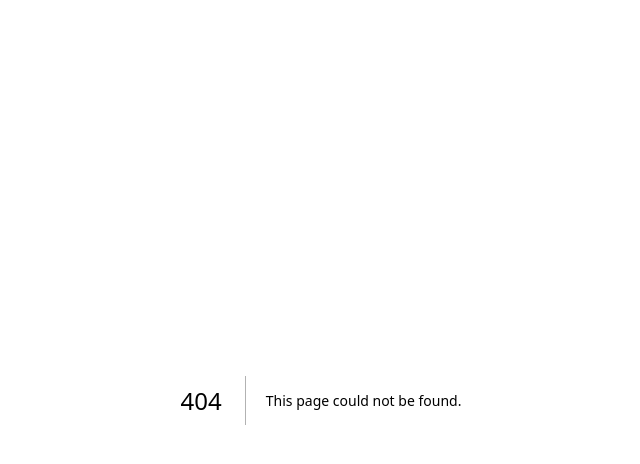
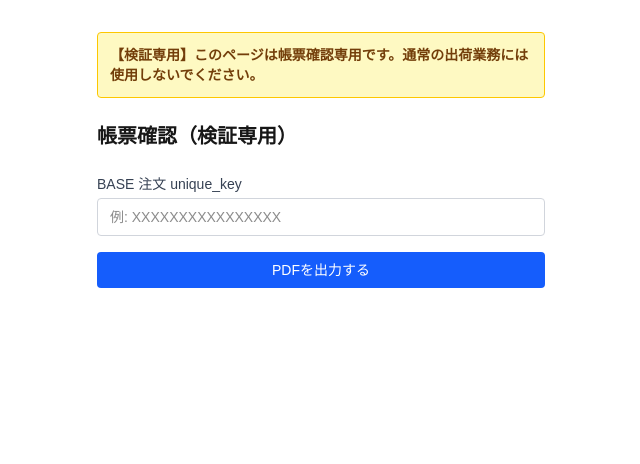
Before and after one commit to whatnot-okamoto/whatnot-shipping-app, a Next.js app: page /debug/pdf-test in a window 1280 px wide. Before the commit this address had no page. Shown: the top 464 px of the page, without its empty margins (319-959 px from the left). Built offline with nearby package versions, Linux system fonts and the light colour scheme; no server answers.

Commit message:
feat: add debug PDF preview route for order verification (TEST-PDF-ORDER-01)

```diff
--- /dev/null
+++ b/app/api/debug/pdf-preview/route.ts
@@ -0,0 +1,114 @@
+// POST /api/debug/pdf-preview
+// 検証専用: 任意の BASE 注文 unique_key を受け取り、納品書 PDF を生成して返す。
+// Upstash 書き込み・フラグ更新・BASE 書き戻しは一切行わない。
+// エラーレスポンスにスタックトレース・内部構造・個人情報を含めない（詳細はサーバーログのみ）。
+
+import { NextResponse } from "next/server";
+import { requireAuth } from "@/lib/auth";
+import { fetchOrderDetail } from "@/lib/base-api";
+import { checkTaxRates, generateShippingDocumentsPdf } from "@/lib/pdf-generator";
+import type { U1Data } from "@/lib/order-store";
+
+const ERROR_GENERIC = "PDF生成に失敗しました。";
+const ERROR_TAX_8PERCENT =
+  "8%対象商品が含まれているため、PDF出力を停止しました。税率別集計の確認が必要です。担当者に連絡してください。";
+const ERROR_TAX_UNKNOWN =
+  "税率情報が取得できない商品が含まれているため、PDF出力を停止しました。商品データの確認が必要です。担当者に連絡してください。";
+
+function getJstTimestamp(): string {
+  const now = new Date();
+  const parts = new Intl.DateTimeFormat("ja-JP", {
+    timeZone: "Asia/Tokyo",
+    year: "numeric",
+    month: "2-digit",
+    day: "2-digit",
+    hour: "2-digit",
+    minute: "2-digit",
+    second: "2-digit",
+    hourCycle: "h23",
+  }).formatToParts(now);
+
+  const get = (type: string) =>
+    parts.find((p) => p.type === type)?.value ?? "00";
+
+  return `${get("year")}${get("month")}${get("day")}-${get("hour")}${get("minute")}${get("second")}`;
+}
+
+export async function POST(req: Request) {
+  // (1) 認証チェック（必須・最優先）
+  const authError = await requireAuth(req);
+  if (authError) return authError;
+
+  // (2) リクエストボディから unique_key を取得
+  let uniqueKey: string;
+  try {
+    const body = (await req.json()) as { unique_key?: string };
+    uniqueKey = (body.unique_key ?? "").trim();
+  } catch {
+    return NextResponse.json(
+      { error: "リクエストの解析に失敗しました。" },
+      { status: 400 }
+    );
+  }
+
+  if (!uniqueKey) {
+    return NextResponse.json(
+      { error: "unique_key を指定してください。" },
+      { status: 400 }
+    );
+  }
+
+  try {
+    // (3) BASE API から注文詳細を取得（読み取りのみ）
+    const order = await fetchOrderDetail(uniqueKey);
+
+    // (4) PDF-AMOUNT-01 税率チェック（通常 PDF 生成 API と同仕様）
+    const taxCheck = checkTaxRates([order]);
+    if (!taxCheck.ok) {
+      const errorMessage =
+        taxCheck.reason === "has8percent"
+          ? ERROR_TAX_8PERCENT
+          : ERROR_TAX_UNKNOWN;
+      return NextResponse.json({ error: errorMessage }, { status: 422 });
+    }
+
+    // (5) 検証用デフォルト U1Data（Upstash 不使用・フラグ更新なし）
+    const orderState: U1Data = {
+      unique_key: order.unique_key,
+      hold_flag: false,
+      hold_reason: "",
+      carrier: "",
+      receipt_required: false,
+      receipt_name: "",
+      receipt_note: "",
+      app_memo: "",
+      cancelled_flag: false,
+    };
+
+    // (6) PDF 生成（lib/pdf-generator.ts の既存ロジックをそのまま使用）
+    const pdfBytes = await generateShippingDocumentsPdf([{ order, orderState }]);
+
+    // (7) PDF バイナリをレスポンスとして返す
+    const timestamp = getJstTimestamp();
+    const uniqueKeySuffix = uniqueKey.slice(-8);
+    const filenameJa = `TEST_BASE納品書_${uniqueKeySuffix}_${timestamp}.pdf`;
+    const filenameAscii = `TEST_BASE_delivery_${uniqueKeySuffix}_${timestamp}.pdf`;
+    const filenameEncoded = encodeURIComponent(filenameJa);
+    const contentDisposition =
+      `attachment; filename="${filenameAscii}"; filename*=UTF-8''${filenameEncoded}`;
+
+    return new Response(Buffer.from(pdfBytes), {
+      status: 200,
+      headers: {
+        "Content-Type": "application/pdf",
+        "Content-Disposition": contentDisposition,
+      },
+    });
+  } catch (error) {
+    console.error(
+      "[debug/pdf-preview] error:",
+      error instanceof Error ? error.message : String(error)
+    );
+    return NextResponse.json({ error: ERROR_GENERIC }, { status: 500 });
+  }
+}
--- /dev/null
+++ b/app/debug/pdf-test/page.tsx
@@ -0,0 +1,142 @@
+"use client";
+
+// 現時点ではNextAuth認証済みユーザーのみ利用可。
+// 将来、複数スタッフアカウント化した場合は、このページを管理者限定にするか検討が必要。
+// 今回は権限ロール実装までは行わない。
+
+import { useEffect, useState } from "react";
+import { useRouter } from "next/navigation";
+
+export default function PdfTestPage() {
+  const router = useRouter();
+  const [authReady, setAuthReady] = useState(false);
+  const [uniqueKey, setUniqueKey] = useState("");
+  const [loading, setLoading] = useState(false);
+  const [error, setError] = useState<string | null>(null);
+
+  // ページ表示時に認証状態を確認し、未認証ならログインページへリダイレクト
+  useEffect(() => {
+    fetch("/api/session/current", { method: "GET" })
+      .then((res) => {
+        if (res.status === 401) {
+          router.replace("/login");
+        } else {
+          setAuthReady(true);
+        }
+      })
+      .catch(() => {
+        // ネットワークエラー時はページを表示（API 呼び出し時に再度チェックされる）
+        setAuthReady(true);
+      });
+  }, [router]);
+
+  async function handleSubmit(e: React.FormEvent) {
+    e.preventDefault();
+    if (!uniqueKey.trim()) {
+      setError("注文 unique_key を入力してください。");
+      return;
+    }
+
+    setError(null);
+    setLoading(true);
+
+    try {
+      const res = await fetch("/api/debug/pdf-preview", {
+        method: "POST",
+        headers: { "Content-Type": "application/json" },
+        body: JSON.stringify({ unique_key: uniqueKey.trim() }),
+      });
+
+      if (res.status === 401) {
+        router.replace("/login");
+        return;
+      }
+
+      if (!res.ok) {
+        let errorMessage = "PDF生成に失敗しました。";
+        try {
+          const data = (await res.json()) as { error?: string };
+          if (data.error) errorMessage = data.error;
+        } catch {
+          // JSON 解析失敗時は汎用メッセージを使用
+        }
+        setError(errorMessage);
+        return;
+      }
+
+      // PDF ダウンロード処理
+      const blob = await res.blob();
+      const contentDisposition = res.headers.get("Content-Disposition") ?? "";
+      let filename = "TEST_BASE納品書.pdf";
+      const utf8Match = contentDisposition.match(/filename\*=UTF-8''([^;]+)/i);
+      if (utf8Match) {
+        filename = decodeURIComponent(utf8Match[1]);
+      } else {
+        const asciiMatch = contentDisposition.match(/filename="([^"]+)"/i);
+        if (asciiMatch) filename = asciiMatch[1];
+      }
+
+      const url = URL.createObjectURL(blob);
+      const a = document.createElement("a");
+      a.href = url;
+      a.download = filename;
+      document.body.appendChild(a);
+      a.click();
+      a.remove();
+      URL.revokeObjectURL(url);
+    } catch {
+      setError("通信エラーが発生しました。再試行してください。");
+    } finally {
+      setLoading(false);
+    }
+  }
+
+  if (!authReady) {
+    return null;
+  }
+
+  return (
+    <main className="p-8 max-w-lg mx-auto">
+      {/* 検証専用バナー（非表示禁止） */}
+      <div className="mb-6 p-3 bg-yellow-100 border border-yellow-400 rounded text-yellow-900 font-bold text-sm">
+        【検証専用】このページは帳票確認専用です。通常の出荷業務には使用しないでください。
+      </div>
+
+      <h1 className="text-xl font-bold mb-6">帳票確認（検証専用）</h1>
+
+      <form onSubmit={handleSubmit} className="space-y-4">
+        <div>
+          <label
+            htmlFor="unique-key"
+            className="block text-sm font-medium text-gray-700 mb-1"
+          >
+            BASE 注文 unique_key
+          </label>
+          <input
+            id="unique-key"
+            type="text"
+            value={uniqueKey}
+            onChange={(e) => setUniqueKey(e.target.value)}
+            placeholder="例: XXXXXXXXXXXXXXXX"
+            className="w-full border border-gray-300 rounded px-3 py-2 text-sm focus:outline-none focus:ring-2 focus:ring-blue-500"
+            disabled={loading}
+          />
+        </div>
+
+        {error && (
+          <div className="p-3 bg-red-50 border border-red-300 rounded text-red-800 text-sm">
+            {error}
+          </div>
+        )}
+
+        <button
+          type="submit"
+          disabled={loading}
+          className="w-full px-4 py-2 bg-blue-600 text-white rounded hover:bg-blue-700 disabled:bg-gray-400 disabled:cursor-not-allowed text-sm font-medium"
+        >
+          {loading ? "PDF出力中..." : "PDFを出力する"}
+        </button>
+      </form>
+    </main>
+  );
+}
```
